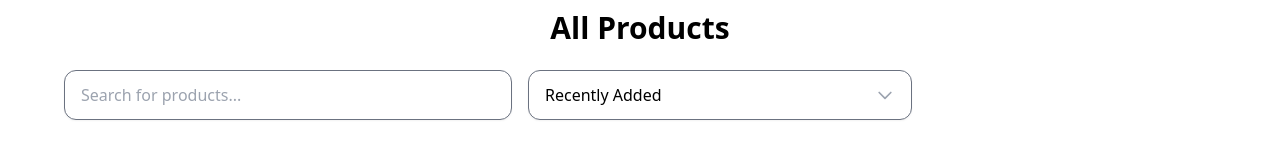
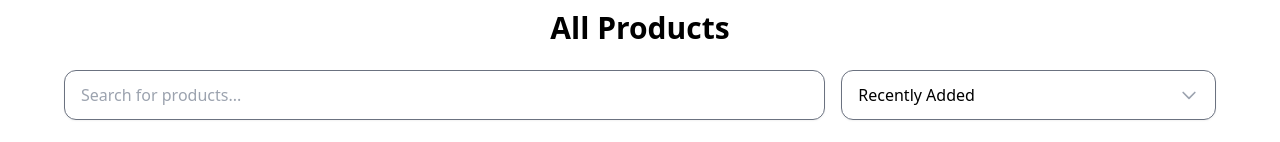
Before and after one commit to kotireddydeva/nutraspice, a React (Create React App) app: page /shop in a window 1280 px wide. Shown: the part 130-272 px from the top of the page. Built offline with nearby package versions, Linux system fonts and the light colour scheme.

Commit message:
search filters changed

```diff
--- a/src/components/SearchFilter/index.js
+++ b/src/components/SearchFilter/index.js
@@ -18,8 +18,7 @@ const SearchFilter = ({ searchInput, setSearchInput, sortBy, setSortBy }) => {
                 value={searchInput}
                 onChange={(e) => setSearchInput(e.target.value)}
                 placeholder="Search for products..."
-                className="
-                            w-full max-w-md
+                className=" w-full
                             px-4 py-3
                             border border-gray-500 rounded-xl
                             shadow-sm
@@ -29,7 +28,7 @@ const SearchFilter = ({ searchInput, setSearchInput, sortBy, setSortBy }) => {
                             duration-200
                         "
             />
-            <div className="w-full sm:w-1/3 relative">
+            <div className="w-full min-w-fit sm:w-1/2 relative">
                 <button
                     onClick={() => setOpen(!open)}
                     className="
```
Lines whose indentation alone changed are shown as unchanged.
